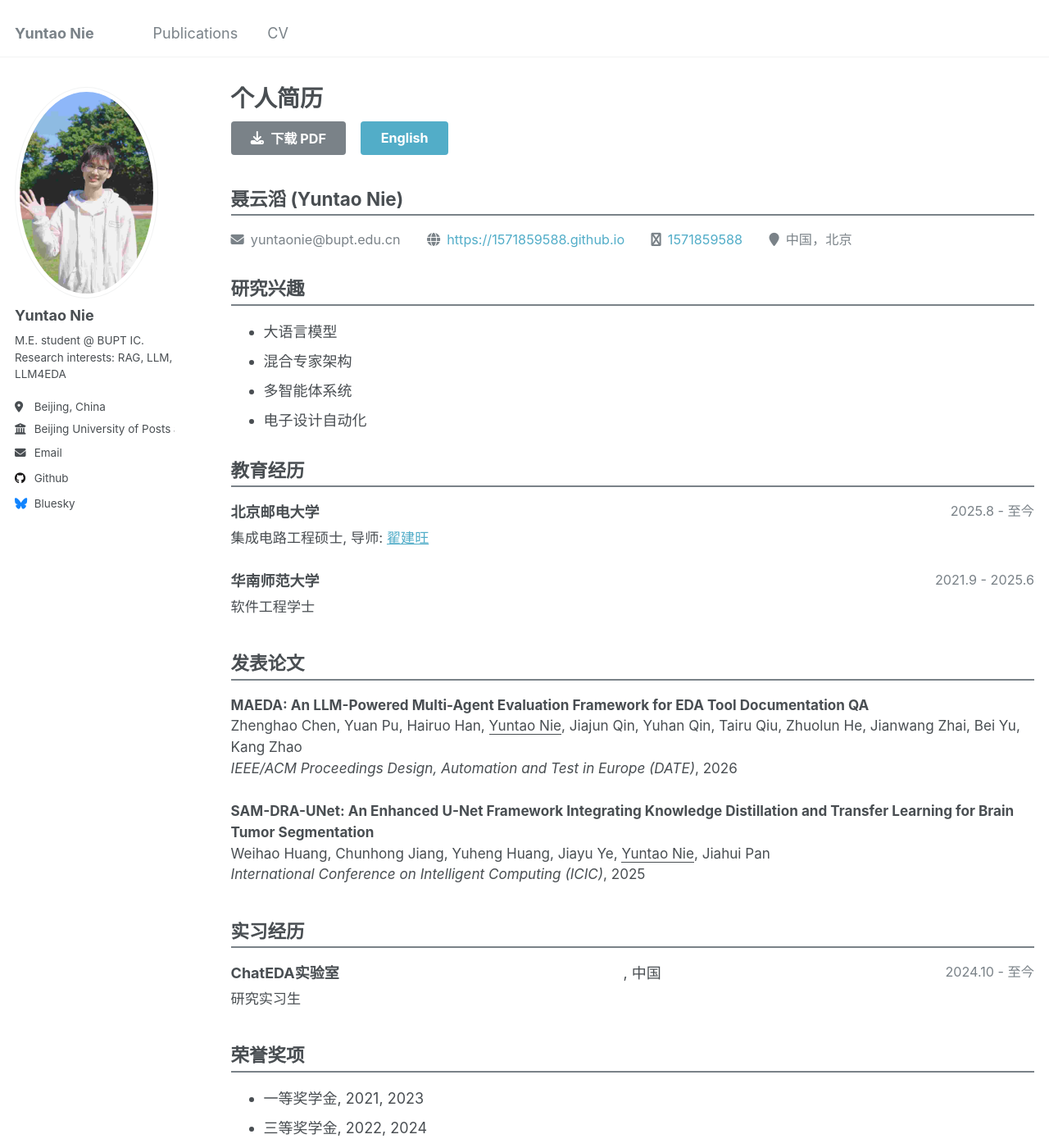
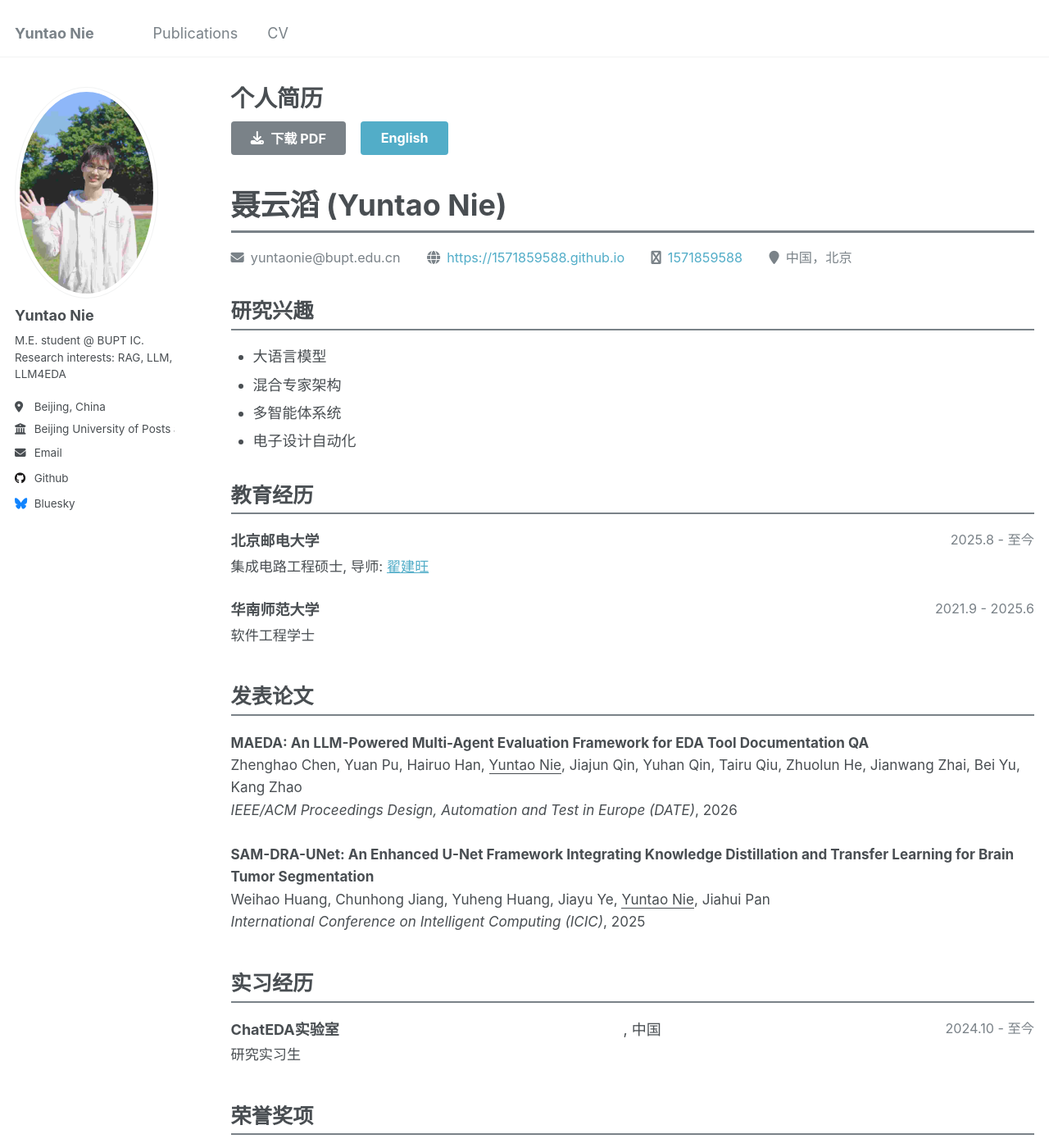
Before and after one commit to 1571859588/1571859588.github.io, a Jekyll site: the page built from _pages/cv-zh.md, in a window 1280 px wide and 1400 px high. Shown: the whole window at 82% size. Built offline with Jekyll 4.4.1, drawn with Linux system fonts in a browser that asks for light colours.

Commit message:
fix en cv

```diff
--- a/_sass/_cv.scss
+++ b/_sass/_cv.scss
@@ -41,17 +41,27 @@
 }
 
 .cv-content {
-  h2 {
-    margin-top: 1.5em;
-    margin-bottom: 0.75em;
-    padding-bottom: 0.25em;
-    border-bottom: 2px solid $primary-color;
-    color: $text-color;
-  }
+  max-width: 100%;
+}
 
-  h2:first-of-type {
-    margin-top: 0;
-  }
+/* CV Name - Main heading */
+.cv-name {
+  font-size: 2em;
+  font-weight: 700;
+  color: $text-color;
+  margin: 0 0 0.5em 0;
+  padding-bottom: 0.25em;
+  border-bottom: 3px solid $primary-color;
+}
+
+/* CV Section Titles */
+.cv-section-title {
+  font-size: 1.4em;
+  font-weight: 600;
+  color: $text-color;
+  margin: 1.5em 0 0.75em 0;
+  padding-bottom: 0.25em;
+  border-bottom: 2px solid $primary-color;
 }
 
 .cv-contact {
@@ -75,6 +85,18 @@
     &:hover {
       text-decoration: underline;
     }
+  }
+}
+
+/* CV List styling */
+.cv-list {
+  margin: 0;
+  padding-left: 1.5em;
+
+  li {
+    margin-bottom: 0.4em;
+    line-height: 1.5;
+    color: $text-color;
   }
 }
 
@@ -116,6 +138,15 @@
   }
 }
 
+.cv-publication {
+  padding-left: 0;
+  border-left: none;
+
+  .cv-entry-content {
+    line-height: 1.6;
+  }
+}
+
 /* Print Styles for PDF Generation */
 @media print {
   /* Hide non-essential elements */
@@ -150,12 +181,17 @@
 
   .cv-content {
     max-width: 100% !important;
+  }
 
-    h2 {
-      page-break-after: avoid;
-      margin-top: 1em;
-      font-size: 1.3em;
-    }
+  .cv-name {
+    font-size: 1.8em;
+    margin-top: 0;
+  }
+
+  .cv-section-title {
+    page-break-after: avoid;
+    margin-top: 1em;
+    font-size: 1.3em;
   }
 
   .cv-entry {
@@ -179,7 +215,7 @@
   }
 
   /* Page breaks */
-  h2 {
+  .cv-section-title {
     page-break-after: avoid;
   }
 
```
